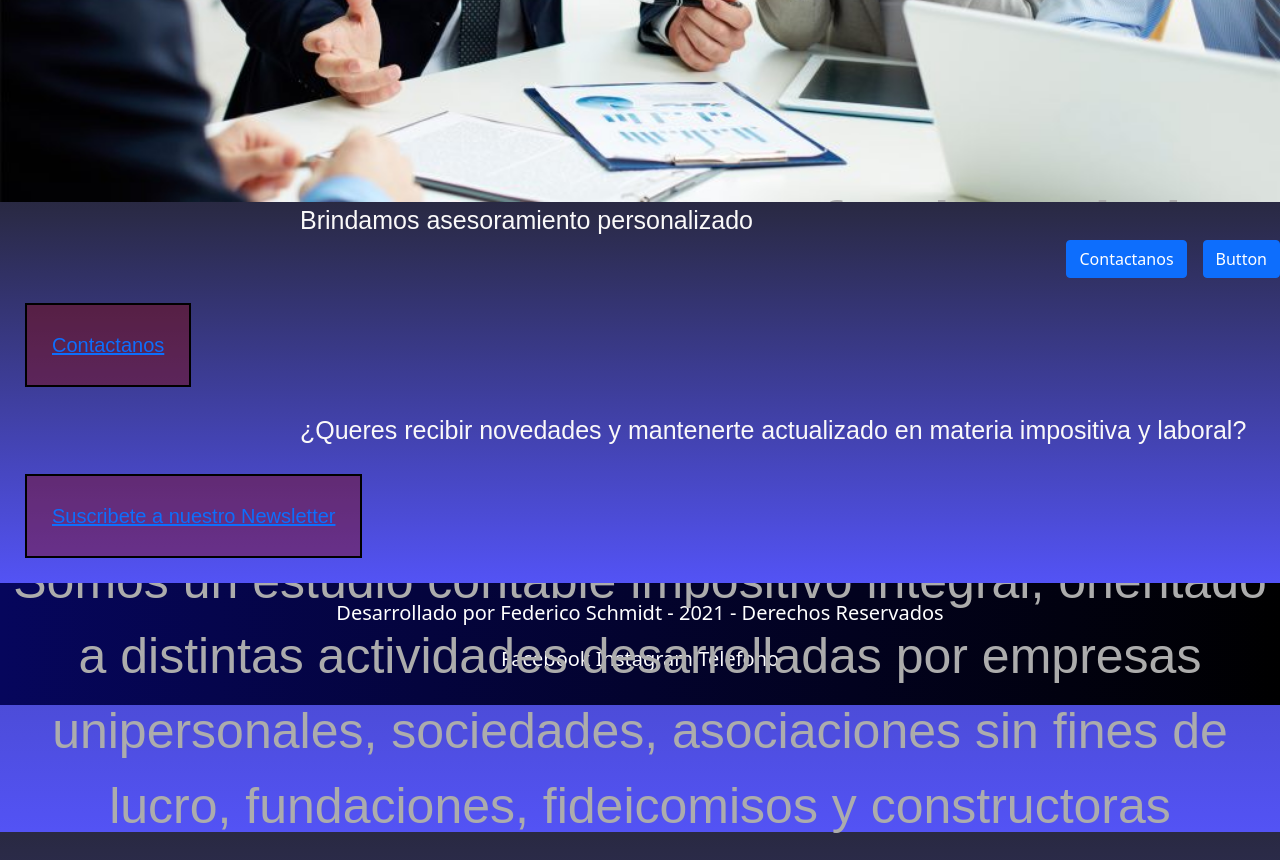
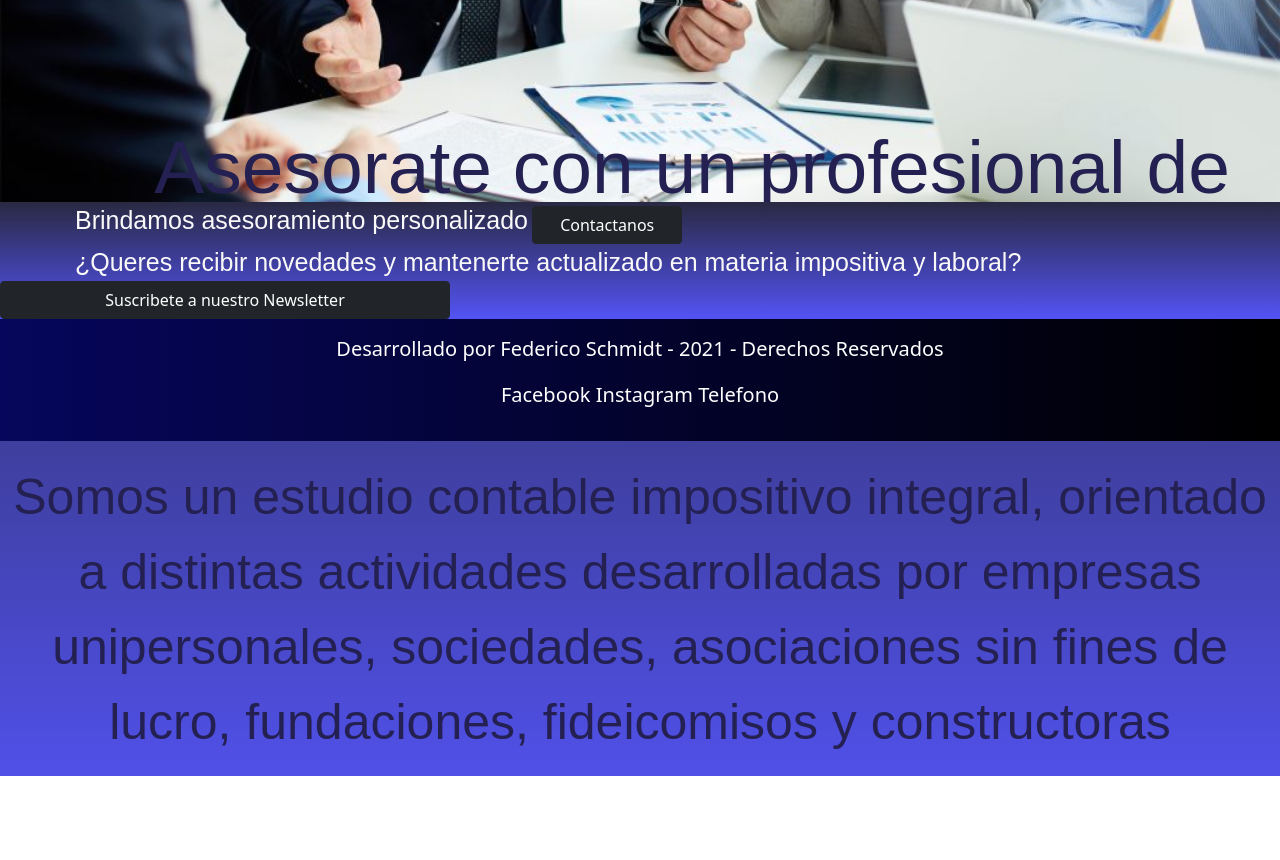
Before and after one commit to Fede-Schmidt/fedecodersass, a website: page index.html in a window 1280 px wide. Shown: the part 768-1628 px from the top of the page. After the commit the page ends 1544 px from the top, so only its background shows below. Drawn offline with nearby package versions, Linux system fonts and the light colour scheme; a web font is replaced by a local one.

Commit message:
operaciones

```diff
--- a/index.html
+++ b/index.html
@@ -58,15 +58,11 @@
     <section class="principal">
             <div>
                 <span>Brindamos asesoramiento personalizado</span>
-            <div class="d-grid gap-2 d-md-flex justify-content-md-end">
-                <button class="btn btn-primary me-md-2" type="button">Contactanos</button>
-                <button class="btn btn-primary" type="button">Button</button>
-              </div>
-            <button class="botones"><a href="/Html/Contacto.html">Contactanos</a></button>
+                <a class="btn btn-dark button-1" data-toogle="collapse" aria-pressed="true">Contactanos</a>
             </div>
             <div>
                 <span>¿Queres recibir novedades y mantenerte actualizado en materia impositiva y laboral?</span>
-            <button class="botones"><a href="/Html/Contacto.html"> Suscribete a nuestro Newsletter</a></button>
+                <a class="btn btn-dark button-2" data-toogle="collapse" aria-pressed="true">Suscribete a nuestro Newsletter</a>
            </div>
     </section>
 </body>
--- a/scss/estilos.scss
+++ b/scss/estilos.scss
@@ -1,9 +1,18 @@
+$width-button: 150px;
+
 *{
     padding: 0;
     margin:0;
     box-sizing: border-box;
 }
 
+.button-1 {
+    width: $width-button;
+}
+
+.button-2 {
+    width: $width-button + 300px;
+}
 header {
     background-color: rgb(28, 28, 70);
     display: flex;
@@ -41,8 +50,14 @@ header {
         font-size: 25px;
         font-family: 'Gothic A1', sans-serif;
         color: rgb(250, 249, 249);
-        margin-left: 300px;
+        padding-left: 75px;
+
     }
+
+}
+
+.btn-btn-primary {
+    margin-left: 75px;
 }
 
 .servicios {
@@ -123,8 +138,8 @@ header {
     position: absolute;
 
     h1{
-        color: rgb(172, 172, 172);
-        font-size: 175px;
+        color: rgb(36, 33, 82);;
+        font-size: 150px;
         font-family: 'Gothic A1', sans-serif;
         text-align: right;
         margin-right: 50px;
@@ -133,8 +148,8 @@ header {
     }
 
     h3 {
-        color: rgb(172, 172, 172);
-        font-size: 85px;
+        color: rgb(36, 33, 82);
+        font-size: 75px;
         font-family: 'Gothic A1', sans-serif;
         text-align: right;
         margin-top: 80px;
@@ -143,7 +158,7 @@ header {
     }
 
     p {
-        color: rgb(172, 172, 172);
+        color: rgb(36, 33, 82);
         font-size: 50px;
         font-family: 'Gothic A1', sans-serif;
         text-align: center;
@@ -286,6 +301,7 @@ html, body, main {
         display: none;
     }
 
+
     .img-logo {
         width: 75px;
         height: 75px;
```
Also changed, not shown: Html/Contacto.html (+2 -0 lines), css/estilos.css. Lines whose indentation alone changed are shown as unchanged.
